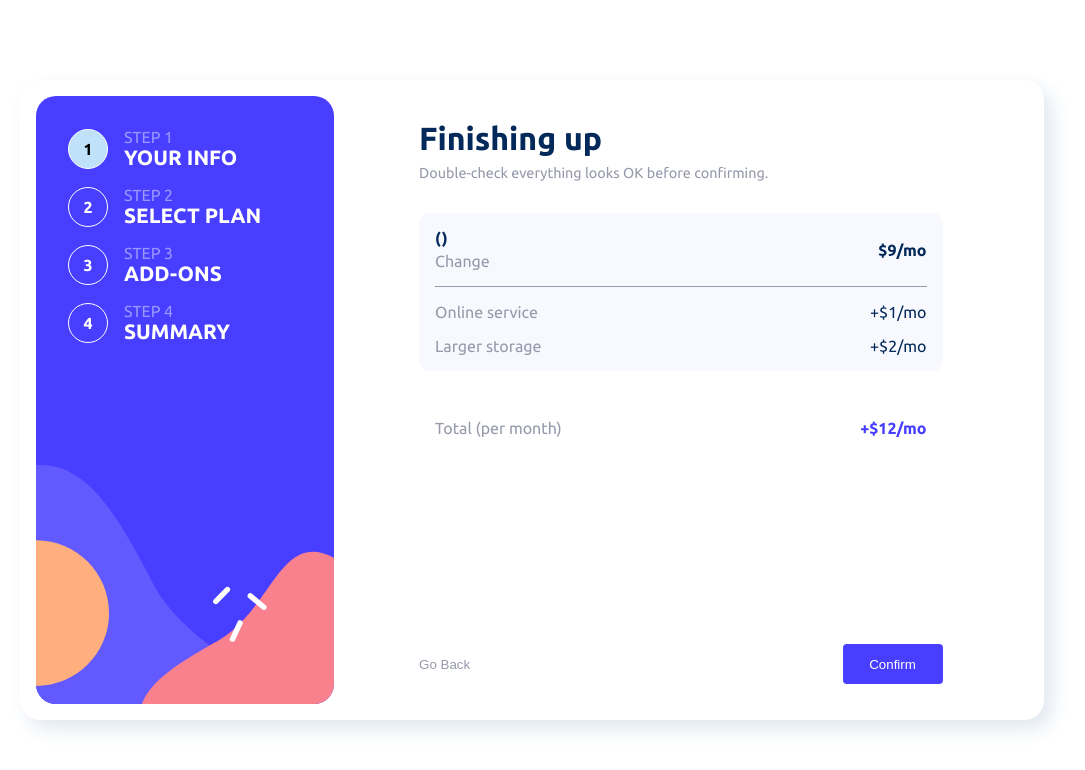
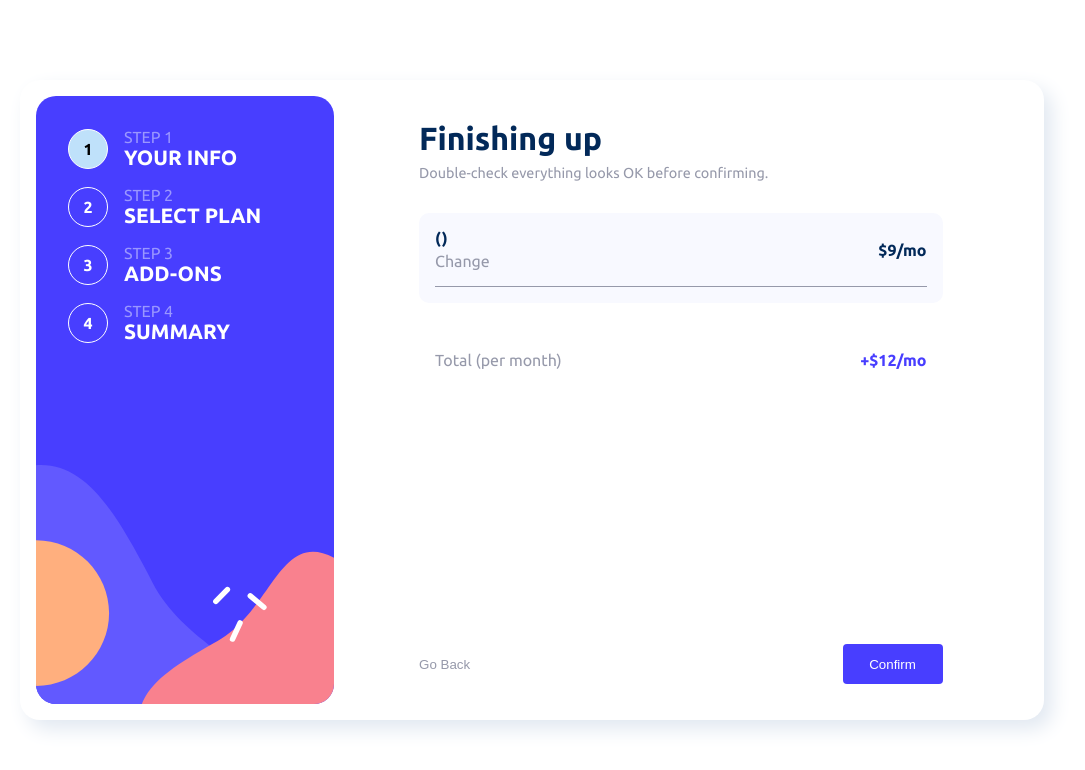
Before and after one commit to Pe-KaY/multi-step-form, an Angular app: page /summary in a window 1280 px wide. Shown: the top 770 px of the page, without its empty margins (108-1193 px from the left). Built offline with nearby package versions, Linux system fonts and the light colour scheme.

Commit message:
dynamically displaying selected addons

```diff
--- a/src/app/summary/summary.component.html
+++ b/src/app/summary/summary.component.html
@@ -30,17 +30,25 @@
 
                 </div>
                 <!-- selected addons -->
-                <div class="online_service">
-                    <!-- online service -->
-                    <p>Online service</p> <!-- interpolate this -->
-                    <p>+$1/mo</p> <!-- interpolate this -->
+                @for (selectedAddons of finalDataReview.addons; track $index) {
+                    <div class="online_service">
+                        <!-- online service -->
+                        <p> {{ selectedAddons.name}} </p> <!-- interpolate this -->
+                        <p> +${{selectedAddons.price.monthly}}/mo </p> <!-- interpolate this -->
+                    </div>
+                }
+
+                <!-- <div class="online_service">
+                    <!-- online service --
+                    <p>Online service</p> <!-- interpolate this --
+                    <p>+$1/mo</p> <!-- interpolate this --
                 </div>
 
                 <div class="larger_storage">
-                    <!-- large storage -->
-                    <p>Larger storage</p> <!-- interpolate this -->
-                    <p>+$2/mo</p> <!-- interpolate this -->
-                </div>
+                    <!-- large storage --
+                    <p>Larger storage</p> <!-- interpolate this --
+                    <p>+$2/mo</p> <!-- interpolate this --
+                </div> -->
 
             </section>
 
--- a/src/app/summary/summary.component.ts
+++ b/src/app/summary/summary.component.ts
@@ -32,7 +32,7 @@ export class SummaryComponent implements OnInit{
     }
     // this.formService.updateFormData(something);
     this.finalDataReview = this.formService.getFormData();
-    console.log(this.finalDataReview);
+    console.log('received data: ', this.finalDataReview.addons);
   }
 
   routeToPlan () {
```
